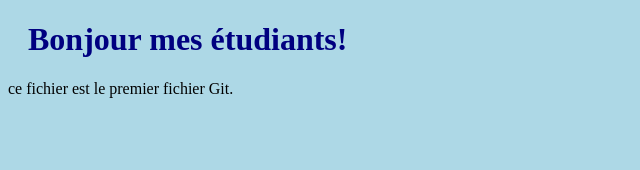
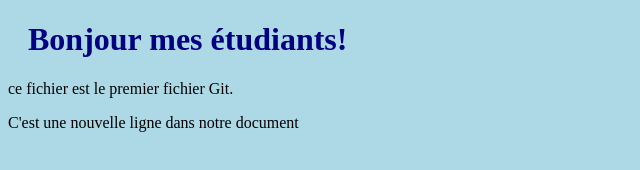
Before and after one commit to MokraniHocine/Projet, a plain HTML site: page index.html in a window 1280 px wide. Shown: the whole page, without its empty margins (0-640 px from the left). Drawn offline with Linux system fonts and the light colour scheme.

Commit message:
mise a jours de la ligne sur indecx.html

```diff
--- a/index.html
+++ b/index.html
@@ -11,6 +11,7 @@
 
 <h1> Bonjour mes étudiants! </h1>
 <p> ce fichier est le premier fichier Git. </p>
+<p> C'est une nouvelle ligne dans notre document </p>
 
 </body>
 
```
